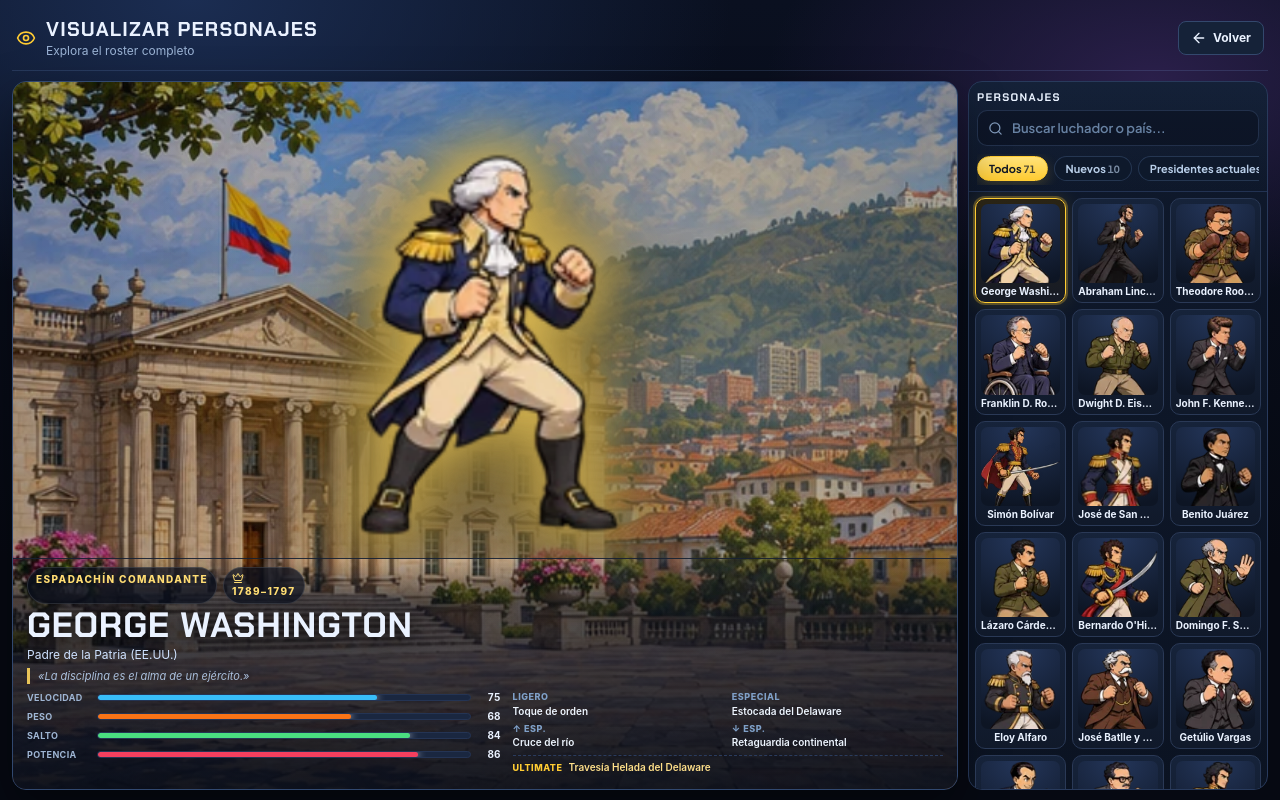
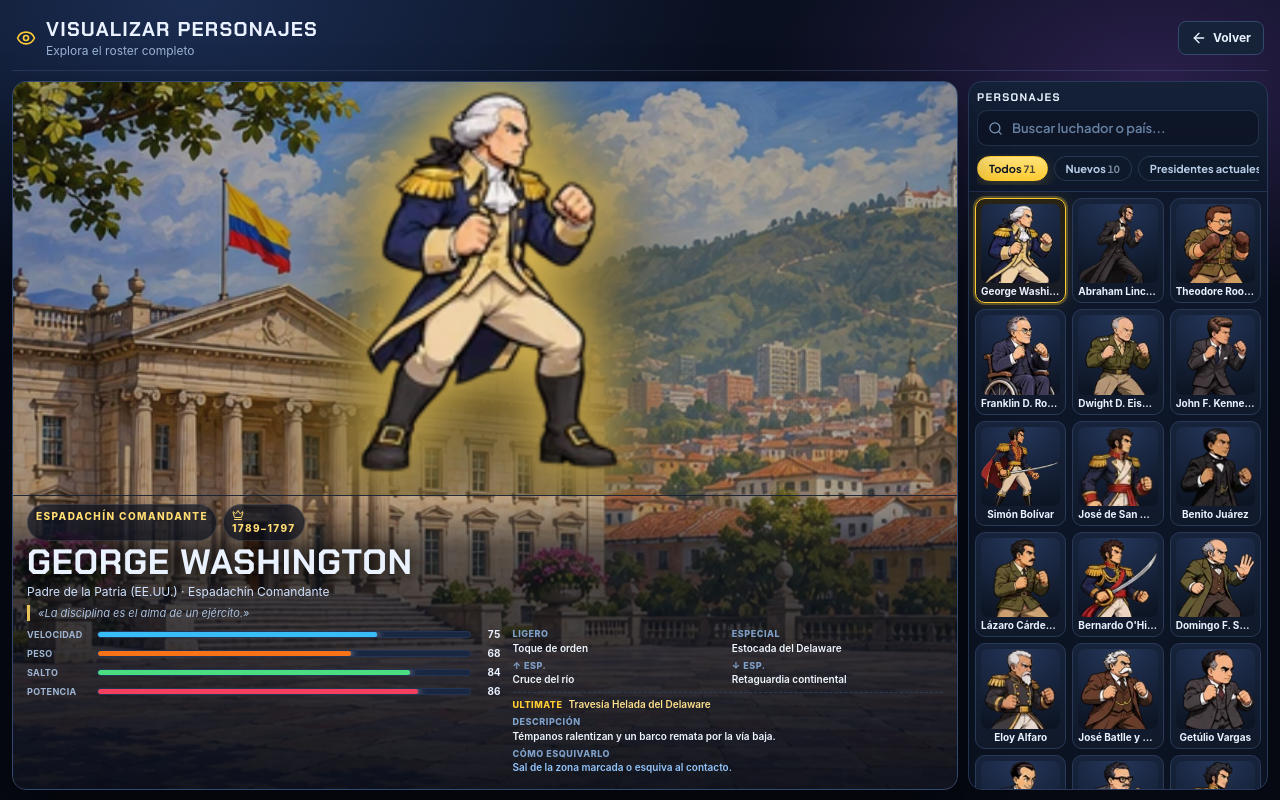
Before and after one commit to Eligiusdev/presidential-brawl, a React (Vite) app in the folder frontend/: page /visualizar in a window 1280 px wide. Built offline with nearby package versions, Linux system fonts and the light colour scheme; what @bufbuild/protobuf would draw is missing.

Commit message:
Completa info y estilos en visualizar personaje
Ajusta subtítulo, padding del hero, estado vacío y agrega descripción de ultimate y tip de esquiva en la tarjeta de personaje.

```diff
--- a/frontend/src/pages/GalleryPage.tsx
+++ b/frontend/src/pages/GalleryPage.tsx
@@ -57,7 +57,7 @@ export function GalleryPage() {
               <div className="ob-bg-stage" style={{ backgroundImage: `url("${stageArt}")` }} />
               <div className="ob-bg-color" style={{ background: `radial-gradient(120% 90% at 78% 30%, color-mix(in srgb, ${info.palette.accent.base} 24%, transparent), transparent 58%), linear-gradient(90deg, rgba(8,13,24,.18) 0%, rgba(8,13,24,.04) 45%, rgba(8,13,24,.22) 100%)` }} />
             </div>
-            <div className="ob-hero-art">
+            <div className="ob-hero-art" style={{ paddingTop: 24 }}>
               <div className="ob-hero-fighter me solo">
                 <FighterPreview president={info} selected large />
               </div>
@@ -69,7 +69,7 @@ export function GalleryPage() {
               </div>
               <div className="ob-hero-name">
                 <h3>{info.name}</h3>
-                <p>{info.title}</p>
+                <p>{info.title} · {info.role}</p>
               </div>
               <div className="ob-quote">«{info.taunt}»</div>
               <div className="ob-info-grid">
@@ -83,6 +83,14 @@ export function GalleryPage() {
                 <div className="ob-moves">
                   {moveRows.map(([k, v]) => <div key={k} className="ob-move"><span className="ob-move-key">{k}</span><span className="ob-move-name">{v}</span></div>)}
                   <div className="ob-move ult"><span className="ob-move-key">Ultimate</span><span className="ob-move-name">{ultimate.name}</span></div>
+                  <div className="ob-move" style={{ gridColumn: '1 / -1' }}>
+                    <span className="ob-move-key">Descripción</span>
+                    <span className="ob-move-name" style={{ whiteSpace: 'normal', overflow: 'visible', textOverflow: 'clip' }}>{ultimate.ultDesc}</span>
+                  </div>
+                  <div className="ob-move" style={{ gridColumn: '1 / -1' }}>
+                    <span className="ob-move-key">Cómo esquivarlo</span>
+                    <span className="ob-move-name" style={{ whiteSpace: 'normal', overflow: 'visible', textOverflow: 'clip', color: '#93c5fd' }}>{ultimate.dodgeTip}</span>
+                  </div>
                 </div>
               </div>
             </div>
@@ -102,6 +110,7 @@ export function GalleryPage() {
               })}
             </div>
           </div>
+          {!filteredRoster.length && <p role="status" style={{ padding: 12, color: '#9ab2d1', fontSize: 12 }}>No se encontraron luchadores.</p>}
           <div className="ob-grid" aria-label="Personajes">
             {filteredRoster.map(d => {
               const realIdx = roster.indexOf(d);
```
